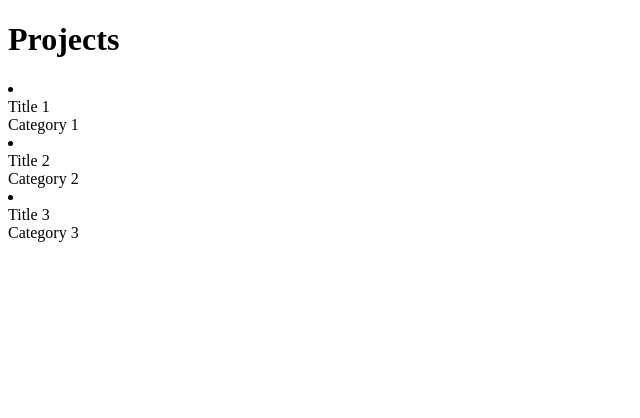
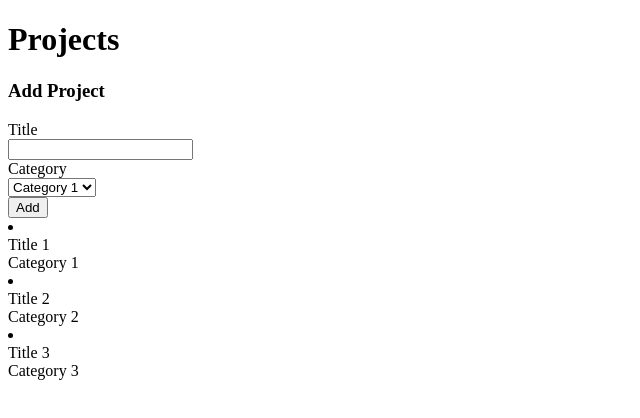
Before and after one commit to bruceslan1989/reactjs-experiments, a React (Create React App) app: page / in a window 1280 px wide. Shown: the top 418 px of the page, without its empty margins (0-640 px from the left). Built offline with nearby package versions, Linux system fonts and the light colour scheme.

Commit message:
Added creating.

```diff
--- a/src/App.js
+++ b/src/App.js
@@ -3,32 +3,10 @@ import Projects from './components/Projects';
 import './App.css';
 
 class App extends Component {
-  constructor() {
-      super();
-      this.state = {
-          projects: []
-      }
-  }
-
-  componentWillMount() {
-      this.setState({
-          projects: [{
-              title: "Title 1",
-              category: "Category 1"
-          }, {
-              title: "Title 2",
-              category: "Category 2"
-          }, {
-              title: "Title 3",
-              category: "Category 3"
-          }]
-      });
-  }
-
   render() {
     return (
       <div className="app">
-          <Projects projects={this.state.projects} />
+          <Projects />
       </div>
     );
   }
--- /dev/null
+++ b/src/components/AddProject.js
@@ -0,0 +1,69 @@
+import React, { Component } from 'react';
+
+class AddProject extends Component {
+    static defaultProps = {
+        categories: [
+            'Category 1',
+            'Category 2',
+            'Category 3',
+        ]
+    };
+
+    constructor() {
+        super();
+        this.state = {
+            project: {
+
+            }
+        }
+    }
+
+    handleSubmit(e) {
+        e.preventDefault();
+
+        if (this.refs.title.value.trim() === '') {
+            alert("Title is required!");
+            return;
+        }
+
+        console.log(
+            this.refs.title.value,
+            this.refs.category.value
+        );
+
+        this.setState({project: {
+            title: this.refs.title.value,
+            category: this.refs.category.value
+        }}, function() {
+            this.props.creatingCallback(this.state.project);
+            this.refs.title.value = null;
+            this.refs.category.value = 'Category 1';
+        });
+    }
+
+    render() {
+        let categoryOptions = this.props.categories.map(category => {
+            return <option key={category} value={category}>{category}</option>
+        });
+        return (
+            <div>
+                <h3>Add Project</h3>
+                <form onSubmit={this.handleSubmit.bind(this)}>
+                    <div>
+                        <label>Title</label><br />
+                        <input type="text" ref="title"/>
+                    </div>
+                    <div>
+                        <label>Category</label><br />
+                        <select ref="category">
+                            {categoryOptions}
+                        </select>
+                    </div>
+                    <input type="submit" value="Add" />
+                </form>
+            </div>
+        );
+    }
+}
+
+export default AddProject;
--- a/src/components/Projects.js
+++ b/src/components/Projects.js
@@ -1,19 +1,49 @@
 import React, { Component } from 'react';
 import Project from "./Project";
+import AddProject from "./AddProject";
 
 class Projects extends Component {
+
+    constructor() {
+        super();
+        this.state = {
+            projects: []
+        }
+    }
+
+    componentWillMount() {
+        this.setState({
+            projects: [{
+                title: "Title 1",
+                category: "Category 1"
+            }, {
+                title: "Title 2",
+                category: "Category 2"
+            }, {
+                title: "Title 3",
+                category: "Category 3"
+            }]
+        });
+    }
+
+    handleCreating(project) {
+        let projects = this.state.projects;
+        projects.push(project);
+        this.setState({
+            projects: projects
+        })
+    }
     render() {
         let projects;
-        if (this.props.projects) {
-            projects = this.props.projects.map(project => {
-                return (
-                    <Project key={project.title} project={project} />
-                );
-            });
-        }
+        projects = this.state.projects.map(project => {
+            return (
+                <Project key={project.title} project={project} />
+            );
+        });
         return (
             <div>
                 <h1>Projects</h1>
+                <AddProject creatingCallback={this.handleCreating.bind(this)}/>
                 <div className="projects">
                     {projects}
                 </div>
```
